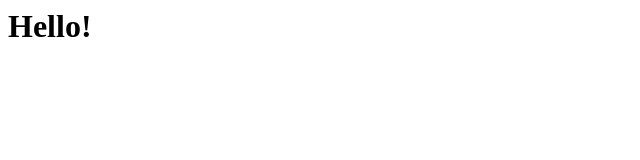
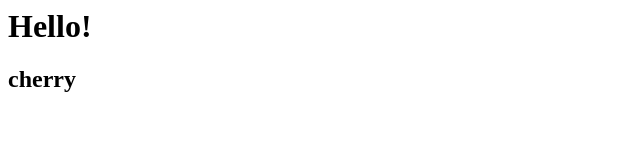
Before and after one commit to za/ketapang, a plain HTML site: page htdocs/index.html in a window 1280 px wide. Shown: the full height of the page, 0-640 px from the left. Drawn offline with Linux system fonts and the light colour scheme.

Commit message:
Test cherry pick

```diff
--- a/htdocs/index.html
+++ b/htdocs/index.html
@@ -1 +1,3 @@
 <h1>Hello!</h1>
+
+<h2>cherry</h2>
```
